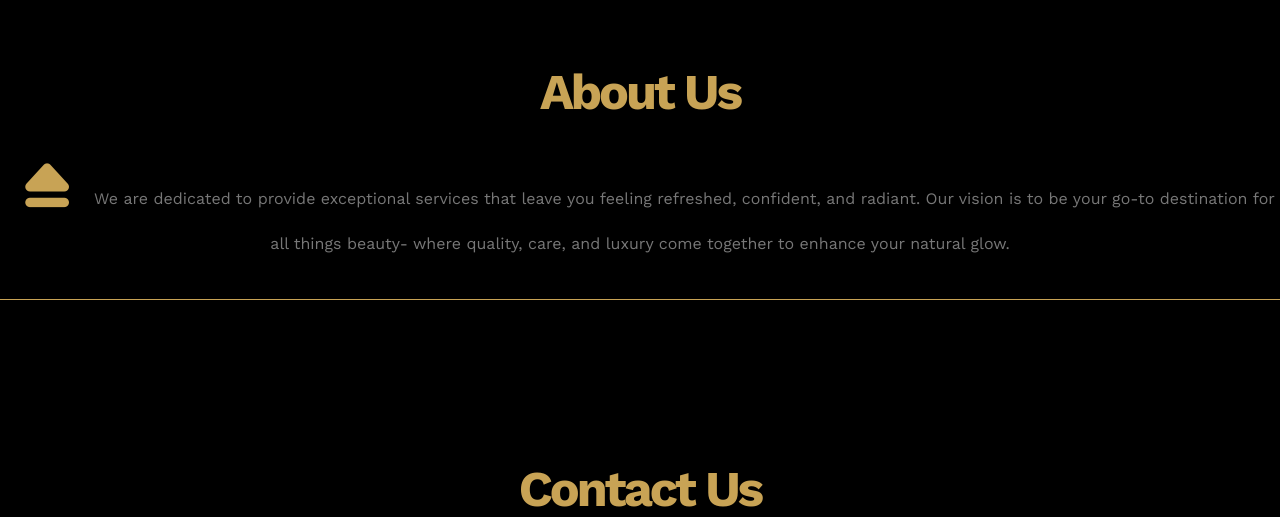
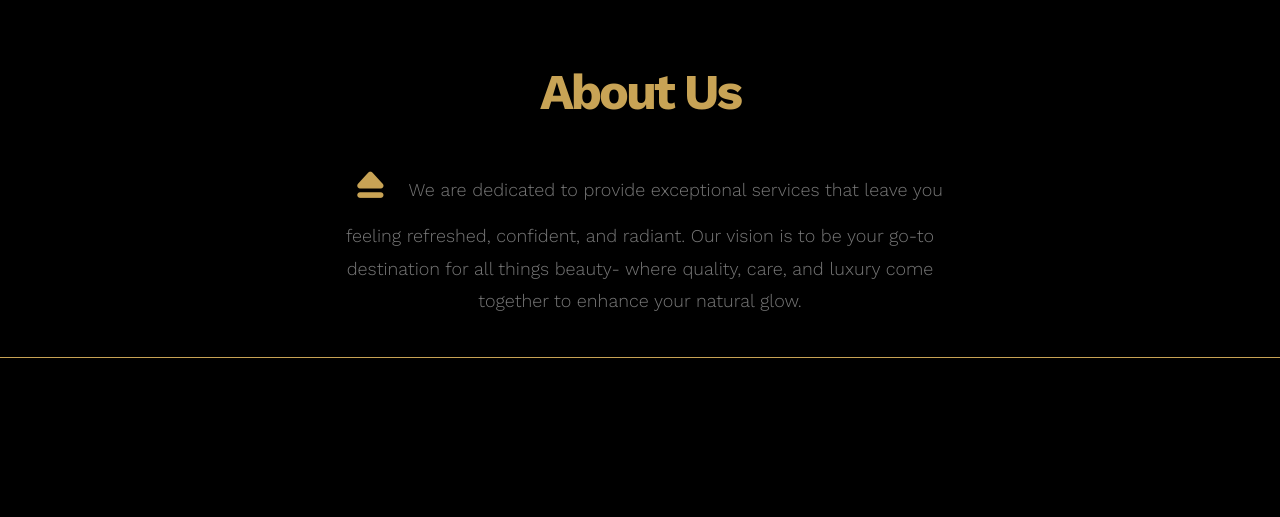
Before and after one commit to YoussefMaged004/HTML-CSS-1, a plain HTML site: page index.html in a window 1280 px wide. Shown: the part 3445-3962 px from the top of the page. Drawn offline with nearby package versions, Linux system fonts and the light colour scheme; a web font is replaced by a local one.

Commit message:
Fix "About" Icon

```diff
--- a/css/leon.css
+++ b/css/leon.css
@@ -479,12 +479,17 @@ body {
 .about p {
     line-height: 1.8;
     color: #777;
-    font-size: 16px;
+    font-size: 18px;
+    font-weight: 300;
+    max-width: 700px;
+    margin: 30px auto;
+    padding: 0 25px;
+    text-align: center;
 }
 
 .about i {
     color: var(--mail-color);
-    font-size: 50px;
+    font-size: 30px;
     margin: 20px;
 }
 
--- a/index.html
+++ b/index.html
@@ -93,11 +93,11 @@
                 </div>
                 <div class="price-item">
                     <h3>Kids Hair Cut</h3>
-                    <p class="price">120 EGP</p>
+                    <p class="price">160 EGP</p>
                 </div>
                 <div class="price-item">
                     <h3>Beard Cut</h3>
-                    <p class="price">160 EGP</p>
+                    <p class="price">115 EGP</p>
                 </div>
             </div>
         </div>
```
